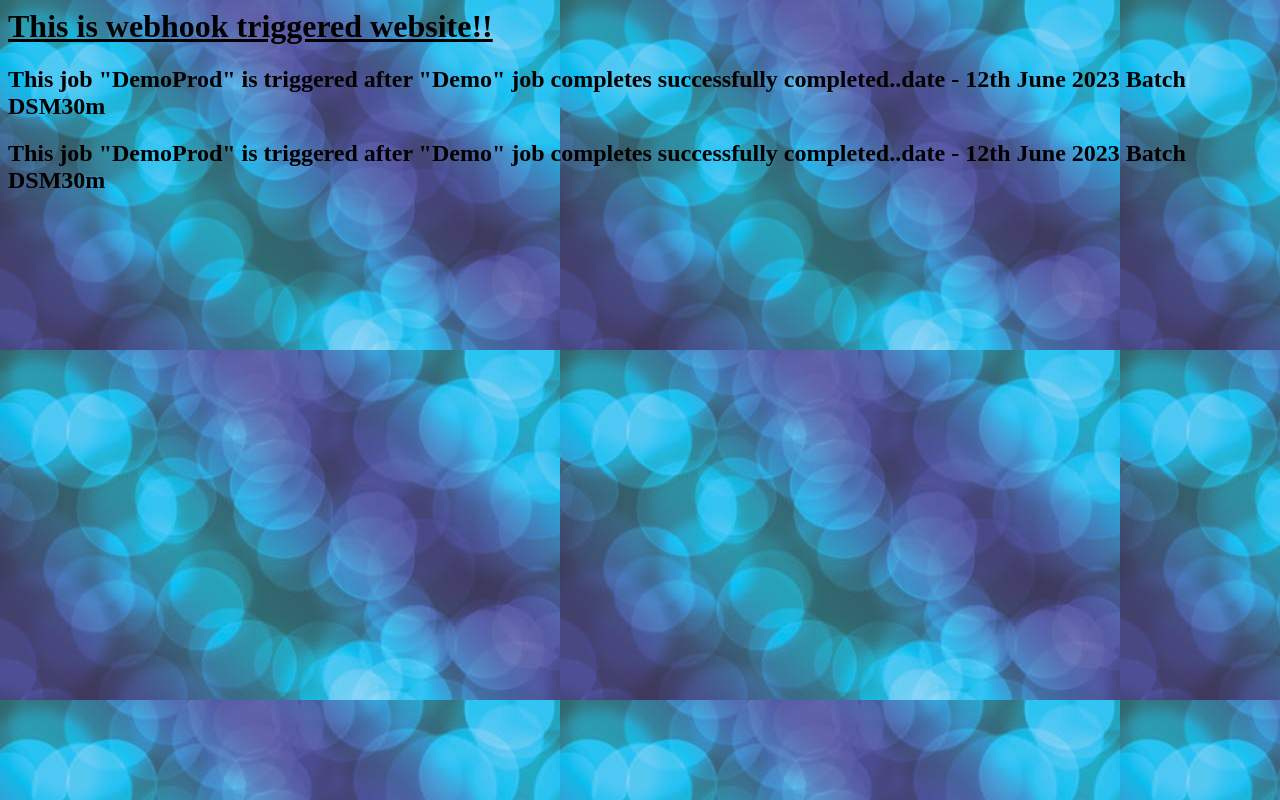
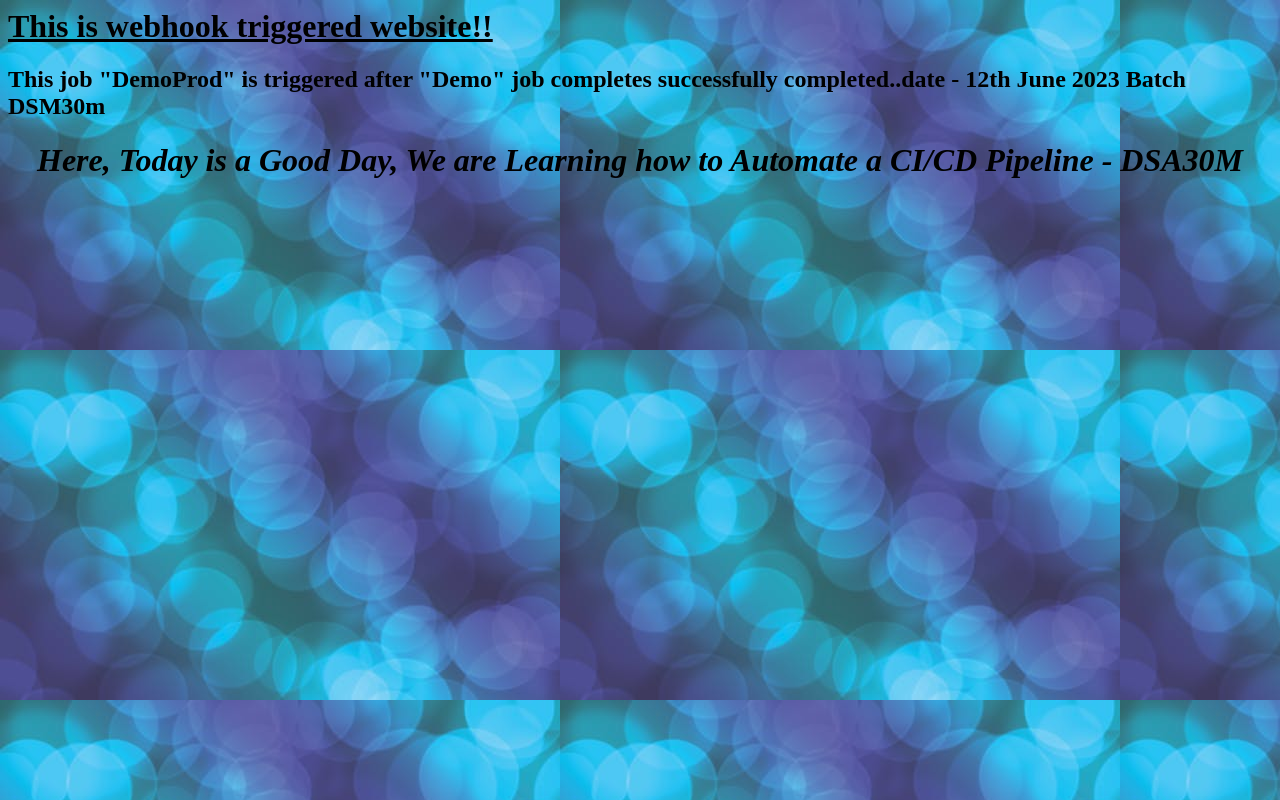
Before and after one commit to MoshicoBusinessCloud/DBdevops, a plain HTML site: page devopsIQ/index.html in a window 1280 px wide. Drawn offline with Linux system fonts and the light colour scheme.

Commit message:
Updated Today index.html

```diff
--- a/devopsIQ/index.html
+++ b/devopsIQ/index.html
@@ -3,6 +3,6 @@
 <body background="images/2.jpeg">
   <h1><u>This is webhook triggered website!!</u><h1>
   <h2>This job "DemoProd" is triggered after "Demo" job completes successfully completed..date - 12th June 2023 Batch DSM30m </h2>
-  <h2>This job "DemoProd" is triggered after "Demo" job completes successfully completed..date - 12th June 2023 Batch DSM30m </h2>
+  <h1 align="center"><i>Here, Today is a Good Day, We are Learning how to Automate a CI/CD Pipeline - DSA30M</i></h3>
 </body>
 </html>
```
